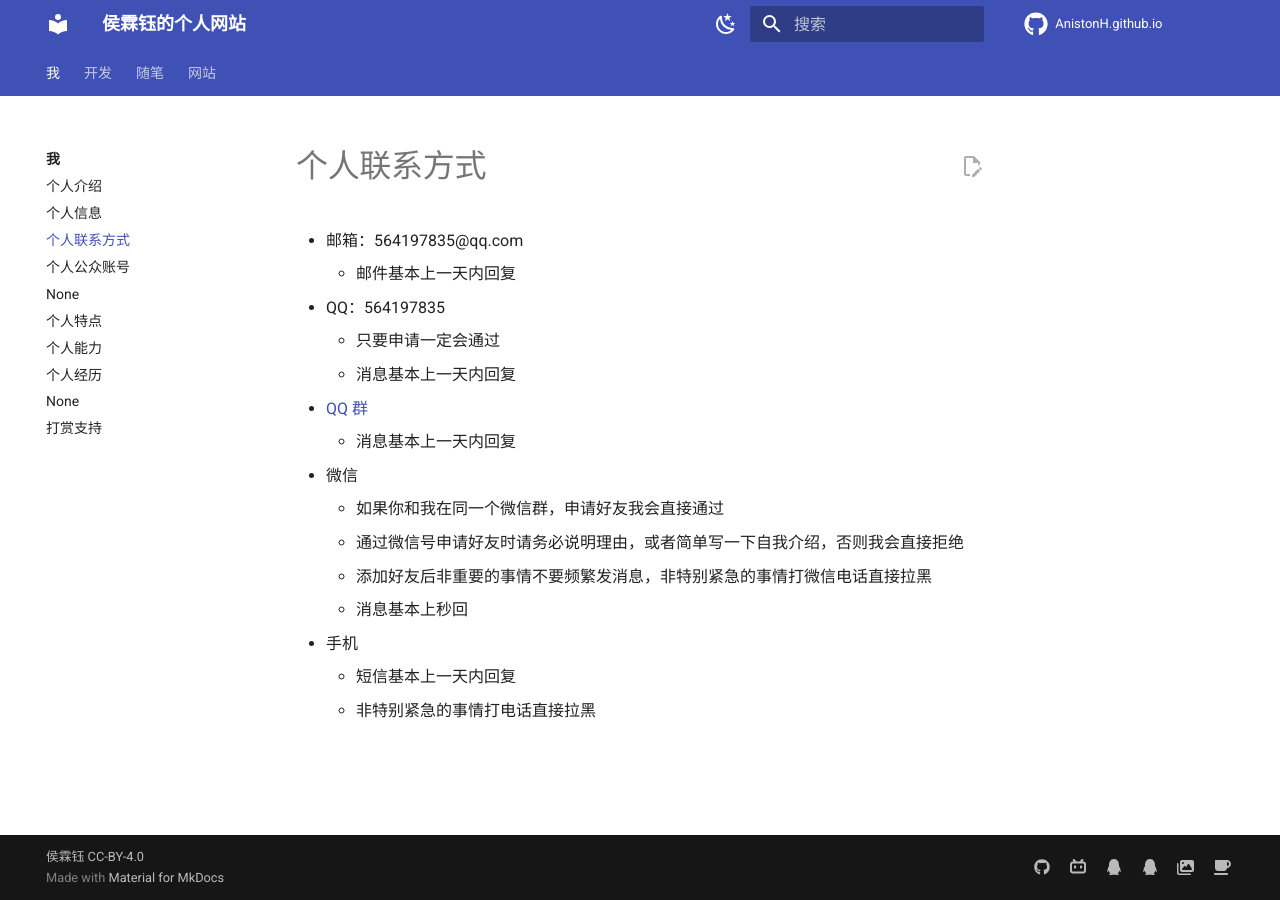
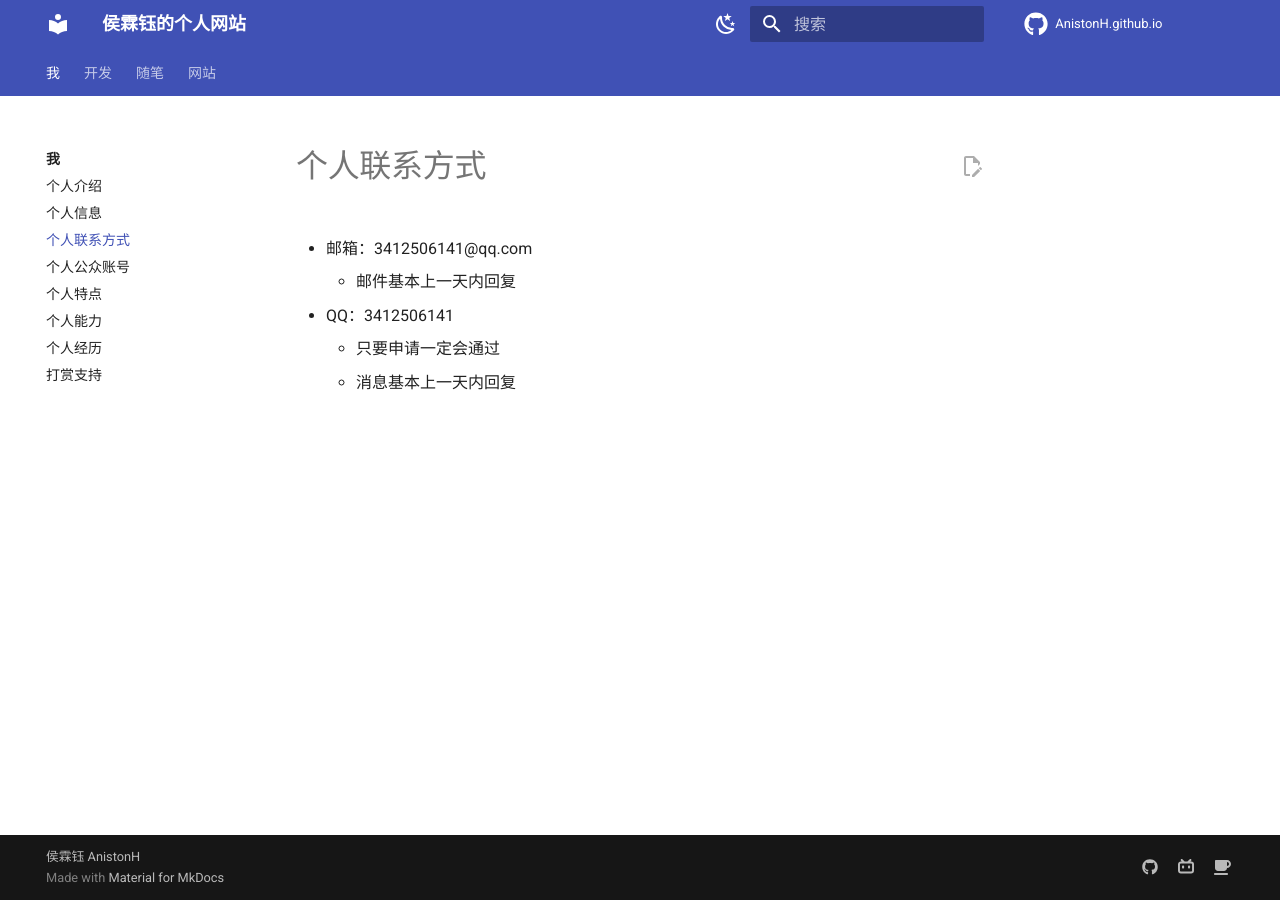
Before and after one commit to AnistonH/AnistonH.github.io, an MkDocs documentation site: the page built from docs/ME/contact.md, in a window 1280 px wide. Built offline with MkDocs 1.6.1 and Material for MkDocs 9.7.7, drawn with Linux system fonts in a browser that asks for light colours; comment, search, counter and statistics services are not loaded.

Commit message:
init again

```diff
--- a/docs/ME/contact.md
+++ b/docs/ME/contact.md
@@ -1,17 +1,8 @@
 # 个人联系方式
 
-- 邮箱：564197835@qq.com
+- 邮箱：3412506141@qq.com
     - 邮件基本上一天内回复
-- QQ：564197835
+
+- QQ：3412506141
     - 只要申请一定会通过
     - 消息基本上一天内回复
-- [QQ 群](./qq-groups.md)
-    - 消息基本上一天内回复
-- 微信
-    - 如果你和我在同一个微信群，申请好友我会直接通过
-    - 通过微信号申请好友时请务必说明理由，或者简单写一下自我介绍，否则我会直接拒绝
-    - 添加好友后非重要的事情不要频繁发消息，非特别紧急的事情打微信电话直接拉黑
-    - 消息基本上秒回
-- 手机
-    - 短信基本上一天内回复
-    - 非特别紧急的事情打电话直接拉黑
--- a/mkdocs.yml
+++ b/mkdocs.yml
@@ -13,11 +13,9 @@ nav:
     - ME/profile.md
     - ME/contact.md
     - ME/account.md
-    - ME/qq-groups.md
     - ME/description.md
     - ME/ability.md
     - ME/experience.md
-    - ME/daily-necessities.md
     - ME/support.md
   - 开发:
     - DEC/index.md
@@ -107,7 +105,7 @@ repo_name: AnistonH.github.io
 # [bottom-left corner]
 # [版权说明]
 # https://squidfunk.github.io/mkdocs-material/setup/setting-up-the-footer/#copyright-notice
-copyright: 侯霖钰 CC-BY-4.0
+copyright: 侯霖钰 AnistonH
 # [bottom-right corner]
 extra:
   # [添加社交网络图标和链接]
@@ -118,18 +116,9 @@ extra:
     - name: GitHub | AnistonH
       icon: fontawesome/brands/github
       link: https://github.com/AnistonH
-    - name: Bilibili | 侯霖钰619
+    - name: Bilibili | 邓紫棋山西分棋
       icon: fontawesome/brands/bilibili
-      link: https://space.bilibili.com/24502827
-    - name: 小杰答疑群 QQ 796233390
-      icon: fontawesome/brands/qq
-      link: https://AnistonH.github.io/ME/qq-groups/
-    - name: 小杰水群 QQ 824114857
-      icon: fontawesome/brands/qq
-      link: https://AnistonH.github.io/ME/qq-groups/
-    - name: 小红书 | 侯霖钰
-      icon: fontawesome/solid/images
-      link: https://www.xiaohongshu.com/user/profile/61be0cc10000000021024369
+      link: https://space.bilibili.com/527117890
     - name: 打赏支持
       icon: fontawesome/solid/mug-saucer
       link: https://AnistonH.github.io/ME/support/
```
Also changed, not shown: docs/DEC/C/test.md (added, +1 -0 lines), docs/DEV/C/test.md (deleted, +0 -86 lines), docs/ME/account.md (+4 -6 lines), docs/ME/description.md (+0 -1 lines), docs/DEC/index.md (renamed from docs/DEV/index.md), docs/DEC/others.md (renamed from docs/DEV/others.md), docs/ESSAY/Articles/test.md (added), docs/ESSAY/Jottings/test.md (added), 1 other file.
